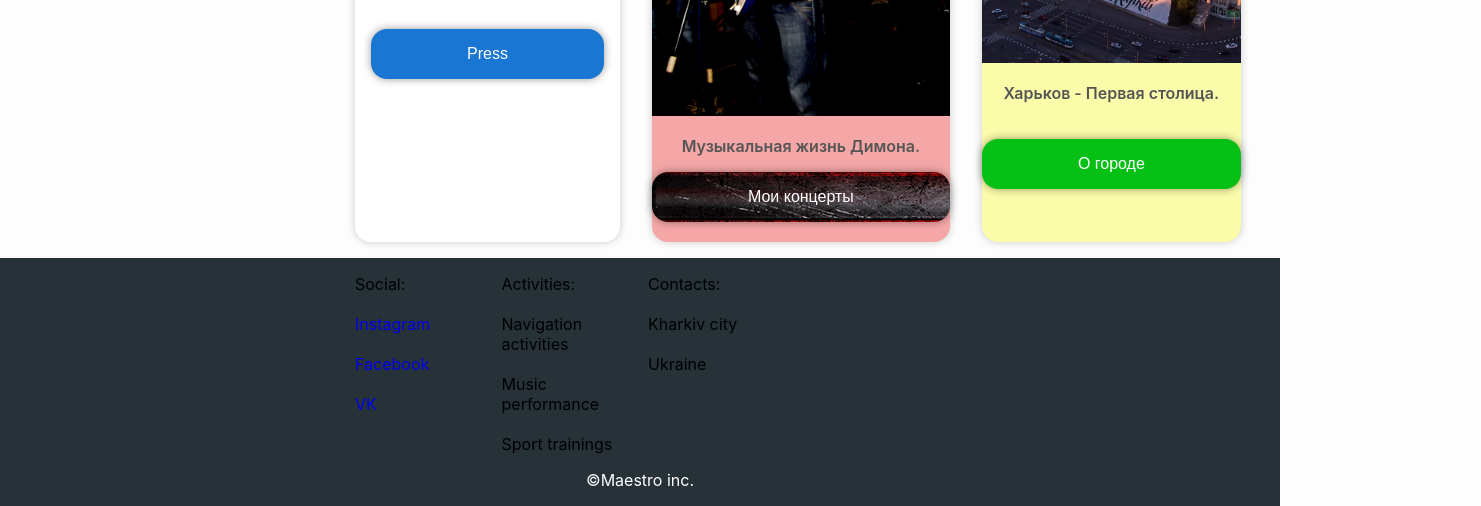
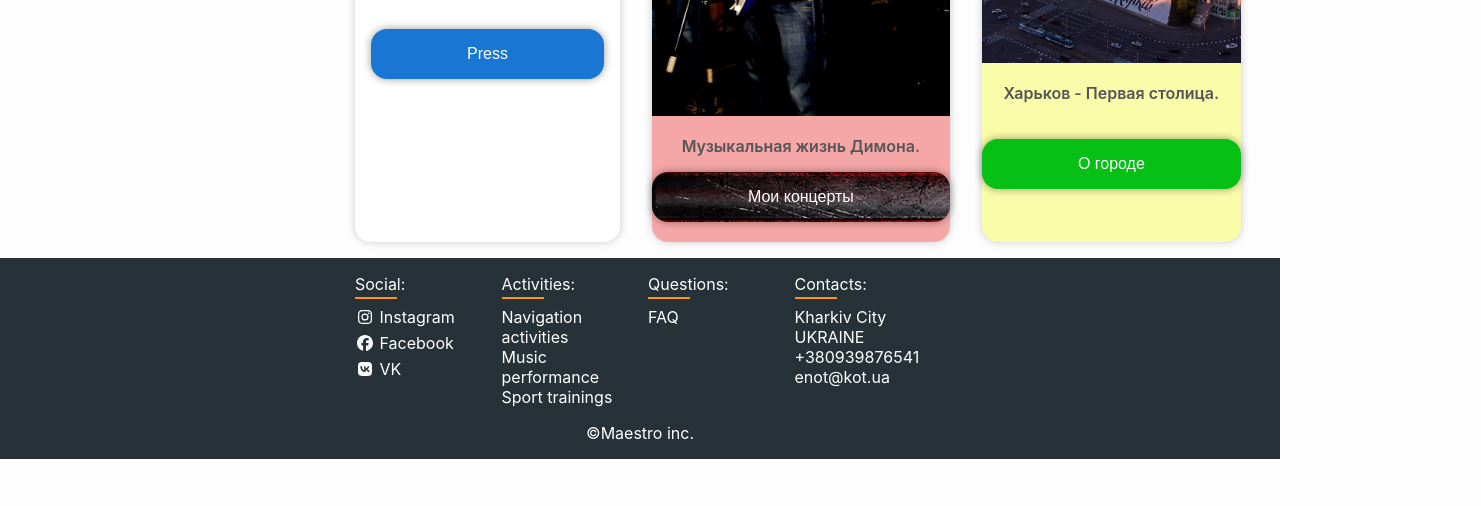
Before and after one commit to Maestrotel/Les-1, a plain HTML site: page about.html in a window 1280 px wide. Shown: the part 1128-1634 px from the top of the page, 1481 px wide, since content can reach past the window. After the commit the page ends 1587 px from the top, so only its background shows below. Drawn offline with Linux system fonts and the light colour scheme.

Commit message:
footer content, transparent drop menu, extra icon

```diff
--- a/about.html
+++ b/about.html
@@ -4,6 +4,7 @@
     <meta charset="UTF-8">
   <meta name="viewport" content="width=device-width, initial-scale=1.0">
   <title>Енотики фронта</title>
+  <script src="/assets/js/font-awesome/all.min.js"></script>
   <script>
     function addCss(name) {
       const link = document.createElement('link')
@@ -25,7 +26,30 @@
       <div class="nav-bar__links">
         <a href="/about.html" class="nav-bar__link">About</a>
       </div>
-      <div class="nav-bar__user">Dimon</div>
+      <div class="nav-bar__user">
+        <div class="login">Dimon</div>
+        <script>addCss('User/dropMenu')</script>
+        <div class="drop-menu">
+          <div class="drop-menu-links">
+            <div class="drop-menu-link">
+              <i class="far fa-user"></i>
+              <span>Profile</span>
+            </div>
+            <div class="drop-menu-link">
+              <i class="far fa-envelope"></i>
+              <span>Messages</span>
+            </div>
+            <div class="drop-menu-link">
+              <i class="far fa-keyboard"></i>
+              <span>Change password</span>
+            </div>
+            <div class="drop-menu-link">
+              <i class="far fa-times-circle"></i>
+              <span>Logout</span>
+            </div>
+          </div>
+        </div>
+      </div>
     </div>
   </nav>
   <script>
@@ -84,29 +108,46 @@
     <div class="container">
       <div class="footer-items">
         <div class="social">
-          <p>Social:</p>
-            <br/>
-          <p><a href="https://www.instagram.com/maestro0704/">Instagram</a></p>
-            <br/>
-          <p><a href="https://www.facebook.com/dima.telechkun">Facebook</a></p>
-            <br/>
-          <p><a href="https://vk.com/dmitry_telechkun">VK</a></p>
+          <div class="social__title footer-underline">Social:</div>
+          <div class="social__links">
+            <a class="footer-link" href="https://www.instagram.com/maestro0704/">
+              <i class="fab fa-instagram"></i>
+              <span>Instagram</span>
+            </a>
+            <a class="footer-link" href="https://www.facebook.com/dima.telechkun">
+              <i class="fab fa-facebook"></i>
+              <span>Facebook</span>
+            </a>
+            <a class="footer-link" href="https://vk.com/dmitry_telechkun">
+              <i class="fab fa-vk"></i>
+              <span>VK</span>
+            </a>
+          </div>
         </div>
         <div class="links">
-          <p>Activities:</p>
-            <br/>
-          <p>Navigation activities</p>
-            <br/>
-          <p>Music performance</p>
-            <br/>
-          <p>Sport trainings</p>
+          <div class="links__title footer-underline">Activities:</div>
+          <div class="links__links">
+            <p>Navigation activities</p>
+            <p>Music performance</p>
+            <p>Sport trainings</p>
+          </div>
+        </div>
+        <div class="feedback">
+          <div class="links__title footer-underline">Questions:</div>
+          <div class="links__links">
+            <p>FAQ</p>
+          </div>
         </div>
         <div class="contacts">
-          <p>Contacts:</p>
-            <br/>
-          <p>Kharkiv city</p>
-           <br/>
-          <p>Ukraine</p>
+          <div class="contacts__title footer-underline">Contacts:</div>
+          <div class="addresses-info">
+            <div class="city">Kharkiv city</div>
+            <div class="country">Ukraine</div>
+          </div>
+          <div class="phones">
+            <a href="tel:+380939876541" class="phone">+380939876541</a>
+          </div>
+          <a href="mailto:enot@kot.ua" class="email">enot@kot.ua</a>
         </div>
       </div>
       <div class="copyright">
--- a/assets/styles/User/dropMenu.css
+++ b/assets/styles/User/dropMenu.css
@@ -7,6 +7,7 @@
   box-shadow: 0 0 8px rgba(0,0,0,.4);
   border-radius: 1rem;
   transition: .3s;
+  opacity: 0.5;
 }
 
 .drop-menu .drop-menu-links {
```
Also changed, not shown: index.html (+10 -1 lines).
